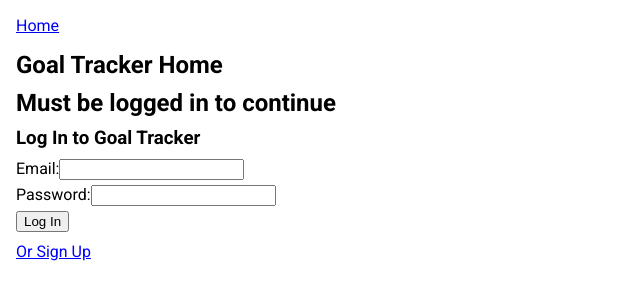
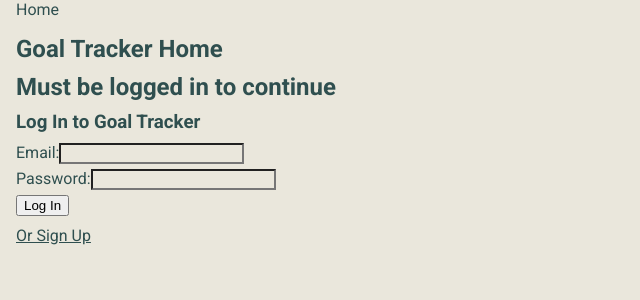
Before and after one commit to mikevallano/goal-tracker, a React (Vite) app in the folder react/: page / in a window 1280 px wide. Shown: the top 300 px of the page, without its empty margins (0-640 px from the left). Built offline with nearby package versions, Linux system fonts and the light colour scheme.

Commit message:
10: Fix up some other colors

```diff
--- a/react/src/App.css
+++ b/react/src/App.css
@@ -4,6 +4,8 @@
 
 body {
   font-family: 'Roboto', sans-serif;
+  color: var(--color-secondary);
+  background-color: var(--color-main-background);
 }
 
 
@@ -16,12 +18,12 @@ h2, h3 {
 }
 
 .container {
-  padding: 1rem;
+  padding: 0 1rem 1rem 1rem;
 }
 
 p.login-signup-link {
   margin-top: 10px;
-  color: blue;
+  color: var(--color-secondary);
   text-decoration: underline;
 }
 
@@ -33,10 +35,18 @@ header.header {
   margin-bottom: 1rem;
 }
 
-header.header span {
-  color: blue;
-  text-decoration: underline;
+header.header span, header.header a {
   margin-right: 10px;
+}
+
+header.header span:hover, header.header a:hover {
+  cursor: pointer;
+  opacity: 0.9;
+}
+
+a {
+  color: var(--color-secondary);
+  text-decoration: none;
 }
 
 
@@ -53,3 +63,15 @@ header.header span {
 .align-center {
   align-items: center;
 }
+
+
+/* Variables */
+:root {
+  --color-tan: #eae7dc;
+  --color-beige: #d8c3a5;
+  --color-grey: #8e8d8a;
+  --color-light-red: #e98074;
+  --color-dark-red: #e85a4f;
+  --color-main-background: var(--color-tan);
+  --color-secondary: darkslategray;
+}
--- a/react/src/components/goals/Goals.css
+++ b/react/src/components/goals/Goals.css
@@ -20,9 +20,9 @@
   display: inline-block;
   cursor: pointer;
   padding: 10px 30px;
-  border: none;
+  border: 1px solid var(--color-secondary);
   border-radius: 5px;
-  background-color: lightblue;
+  background-color: var(--main-background);
 }
 
 .btn.btn-sm {
@@ -38,7 +38,7 @@
 }
 
 .card {
-  border: 1px solid goldenrod;
+  border: 1px solid var(--color-secondary);
   border-radius: 5px;
   padding: 5px;
   margin-bottom: 1rem;
@@ -60,6 +60,10 @@
   font-size: small;
 }
 
+select, input {
+  background-color: var(--main-background);
+}
+
 form.tracked-goal-form input, form.tracked-goal-form select {
   height: 2rem;
   margin-left: 5px;
```
